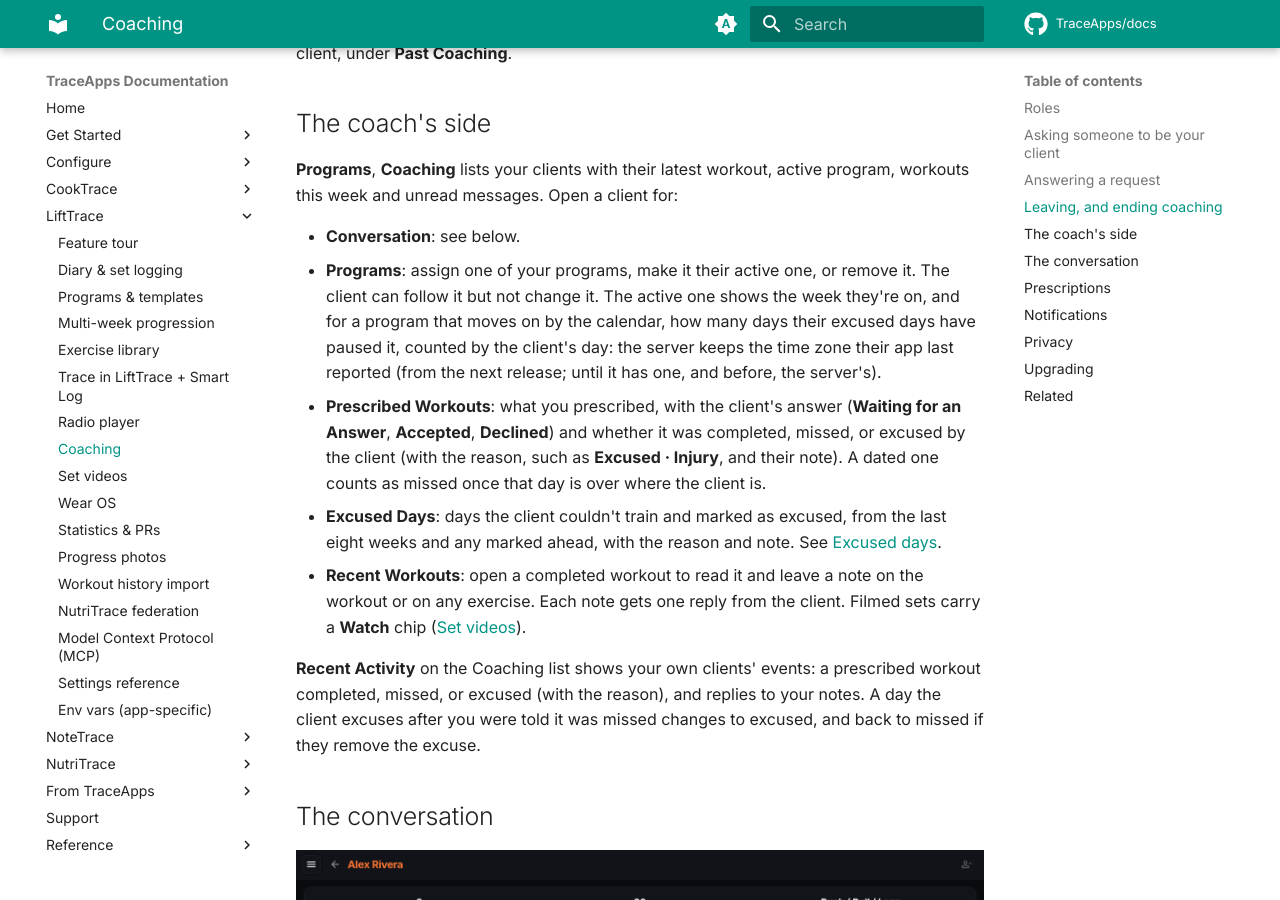
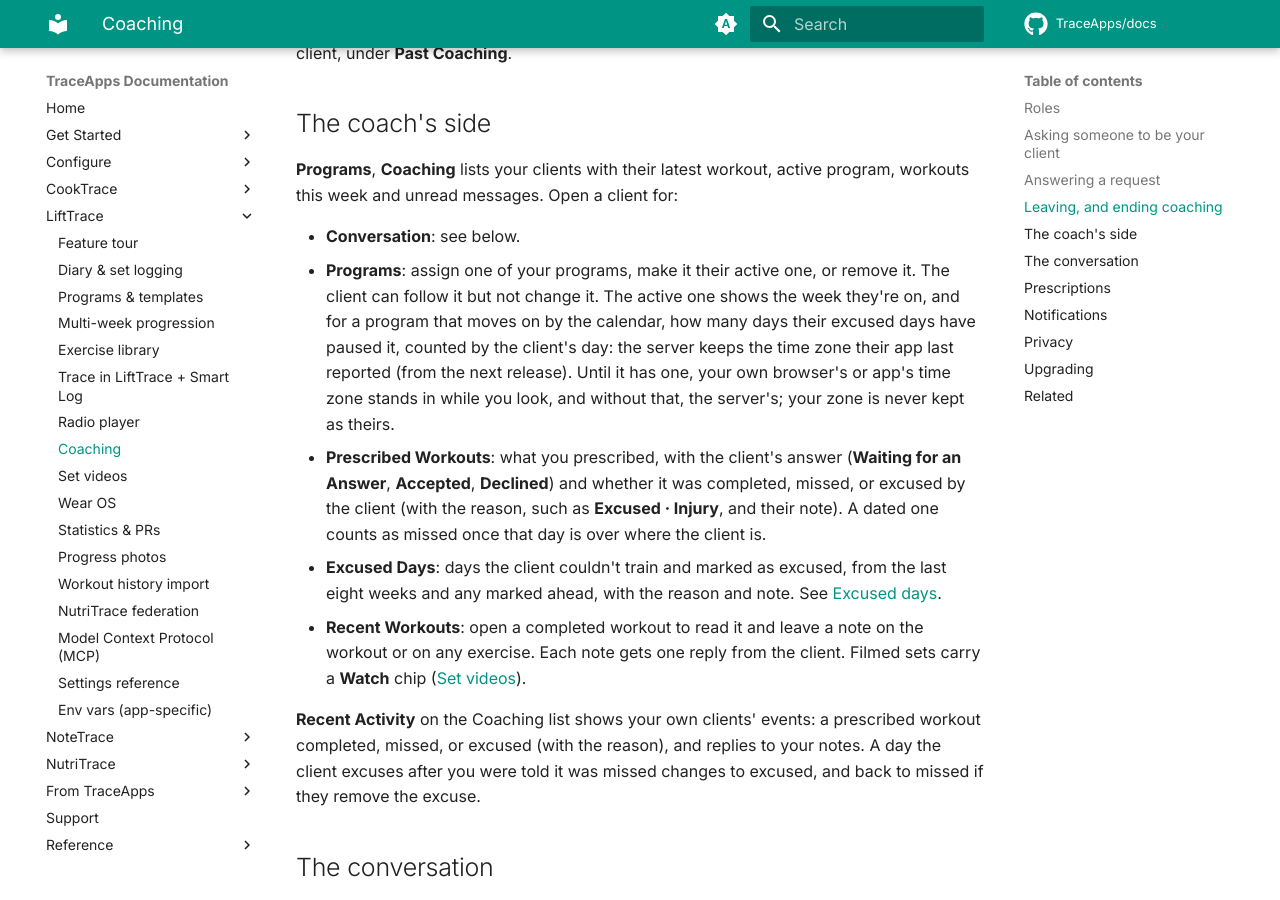
Before and after one commit to TraceApps/docs, an MkDocs documentation site: the page built from docs/lifttrace/coaching.md, in a window 1280 px wide and 900 px high, scrolled down 1618 px. Built offline with MkDocs 1.6.1 and Material for MkDocs 9.7.7, drawn with Linux system fonts in a browser that asks for light colours; comment, search, counter and statistics services are not loaded.

Commit message:
LiftTrace: a coach's time zone stands in for a client's that isn't known yet (#121)

```diff
--- a/docs/lifttrace/coaching.md
+++ b/docs/lifttrace/coaching.md
@@ -44,7 +44,7 @@ When the client leaves or the coach ends it, the prescriptions and programs that
 **Programs**, **Coaching** lists your clients with their latest workout, active program, workouts this week and unread messages. Open a client for:
 
 - **Conversation**: see below.
-- **Programs**: assign one of your programs, make it their active one, or remove it. The client can follow it but not change it. The active one shows the week they're on, and for a program that moves on by the calendar, how many days their excused days have paused it, counted by the client's day: the server keeps the time zone their app last reported (from the next release; until it has one, and before, the server's).
+- **Programs**: assign one of your programs, make it their active one, or remove it. The client can follow it but not change it. The active one shows the week they're on, and for a program that moves on by the calendar, how many days their excused days have paused it, counted by the client's day: the server keeps the time zone their app last reported (from the next release). Until it has one, your own browser's or app's time zone stands in while you look, and without that, the server's; your zone is never kept as theirs.
 - **Prescribed Workouts**: what you prescribed, with the client's answer (**Waiting for an Answer**, **Accepted**, **Declined**) and whether it was completed, missed, or excused by the client (with the reason, such as **Excused · Injury**, and their note). A dated one counts as missed once that day is over where the client is.
 - **Excused Days**: days the client couldn't train and marked as excused, from the last eight weeks and any marked ahead, with the reason and note. See [Excused days](diary.md#excused-days).
 - **Recent Workouts**: open a completed workout to read it and leave a note on the workout or on any exercise. Each note gets one reply from the client. Filmed sets carry a **Watch** chip ([Set videos](set-videos.md)).
```
